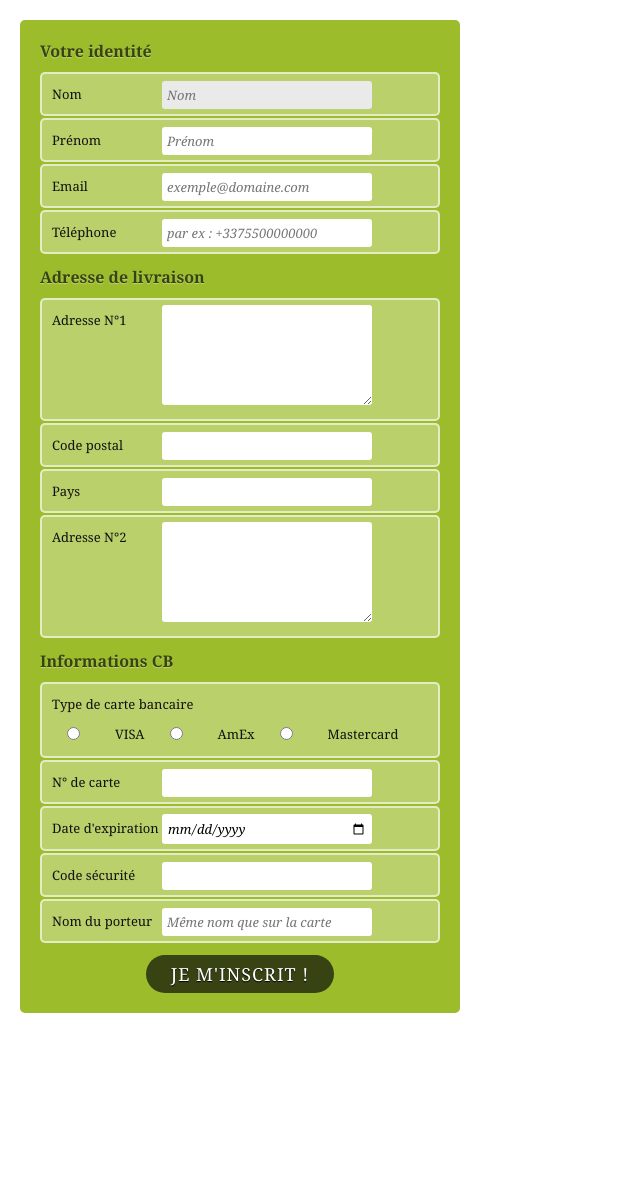
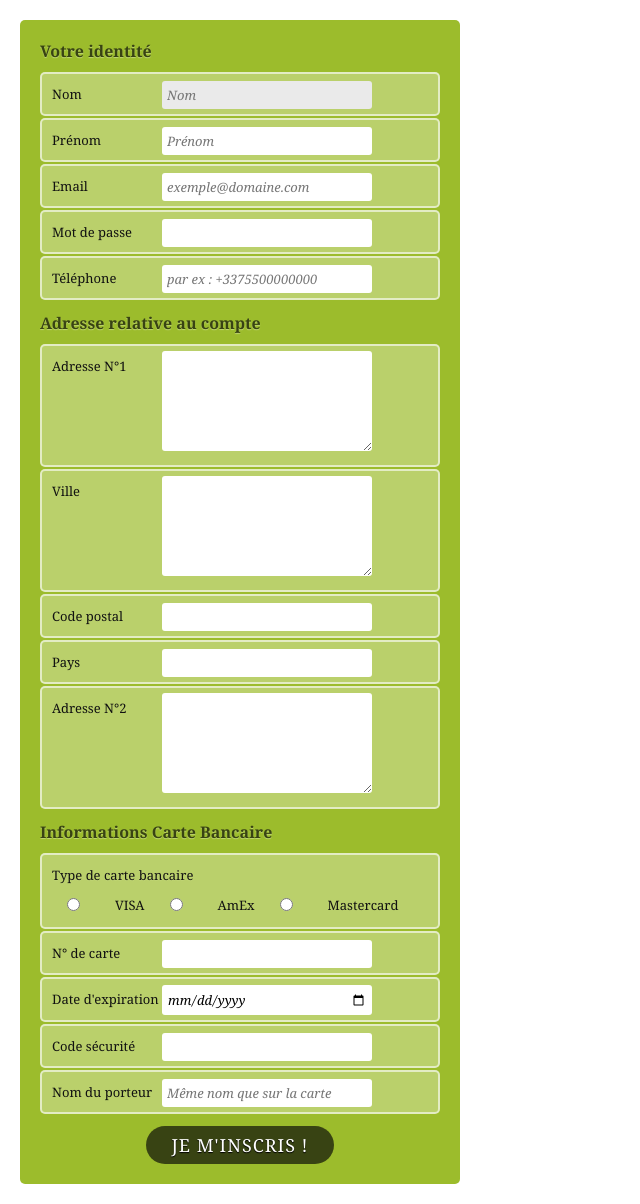
Before and after one commit to AlphaFantome/ECE-Market_Place, a PHP site: page /CreationCompte_Acheteur.html in a window 1280 px wide. Shown: the whole page, without its empty margins (0-640 px from the left). Before the commit the page ends 1013 px from the top, so only its background shows below. Run offline with PHP 8.4, Linux system fonts and the light colour scheme.

Commit message:
BDD inscription acheteur+formulaire+CSS Formulaire

```diff
--- a/CreationCompte_Acheteur.css
+++ b/CreationCompte_Acheteur.css
@@ -8,7 +8,7 @@ body {
   font-family: Georgia, "Times New Roman", Times, serif;
   padding: 20px;
 }
-form#paiement {
+form#inscription {
   background: #9cbc2c;
   -moz-border-radius: 5px;
   -webkit-border-radius: 5px;
@@ -16,14 +16,14 @@ form#paiement {
   padding: 20px;
   width: 400px;
 }
-form#paiement fieldset {
+form#inscription fieldset {
   border: none;
   margin-bottom: 10px;
 }
-form#paiement fieldset:last-of-type {
+form#inscription fieldset:last-of-type {
   margin-bottom: 0;
 }
-form#paiement legend {
+form#inscription legend {
   color: #384313;
   font-size: 16px;
   font-weight: bold;
@@ -31,13 +31,13 @@ form#paiement legend {
   text-shadow: 0 1px 1px #c0d576;
 }
 
-form#paiement fieldset fieldset legend {
+form#inscription fieldset fieldset legend {
   color: #111111;
   font-size: 13px;
   font-weight: normal;
   padding-bottom: 0;
 }
-form#paiement ol li {
+form#inscription ol li {
   background: #b9cf6a;
   background: rgba(255,255,255,.3);
   border-color: #e3ebc3;
@@ -52,27 +52,27 @@ form#paiement ol li {
   padding: 5px 10px;
   margin-bottom: 2px;
 }
-form#paiement ol ol li {
+form#inscription ol ol li {
   background: none;
   border: none;
   float: left;
 }
-form#paiement label {
+form#inscription label {
   float: left;
   font-size: 13px;
   width: 110px;
 }
-form#paiement fieldset fieldset label {
+form#inscription fieldset fieldset label {
   background:none no-repeat left 50%;
   line-height: 20px;
   padding: 0 0 0 30px;
   width: auto;
 }
-form#paiement fieldset fieldset label:hover {
+form#inscription fieldset fieldset label:hover {
   cursor: pointer;
 }
-form#paiement input:not([type=radio]),
-form#paiement textarea {
+form#inscription input:not([type=radio]),
+form#inscription textarea {
   background: #ffffff;
   border: none;
   -moz-border-radius: 3px;
@@ -84,15 +84,15 @@ form#paiement textarea {
   padding: 5px;
   width: 200px;
 }
-form#paiement input:not([type=submit]):focus,
-form#paiement textarea:focus {
+form#inscription input:not([type=submit]):focus,
+form#inscription textarea:focus {
   background: #eaeaea;
 }
-form#paiement input[type=radio] {
+form#inscription input[type=radio] {
   float: left;
   margin-right: 5px;
 }
-form#paiement button {
+form#inscription button {
   background: #384313;
   border: none;
   -moz-border-radius: 20px;
@@ -108,7 +108,7 @@ form#paiement button {
   text-shadow: 0 1px 1px #000000;
   text-transform: uppercase;
 }
-form#paiement button:hover {
+form#inscription button:hover {
   background: #1e2506;
   cursor: pointer;
 }
--- a/CreationCompte_Acheteur.html
+++ b/CreationCompte_Acheteur.html
@@ -3,10 +3,10 @@
 <head>
 	<meta charset="UTF-8">
 	<link href="CreationCompte_Acheteur.css" rel="stylesheet" type="text/css" />
-	<title>Création Compte Acheteur</title>
+	<title>Création Compte</title>
 </head>
 <body>
-<form id=paiement action="CreationCompte_Acheteur.php" method="POST">
+<form id=inscription action="Cree_Compte.php" method="POST">
   <fieldset>
     <legend>Votre identité</legend>
 
@@ -24,6 +24,10 @@
         <input id=email name=email type=email placeholder="exemple@domaine.com" required>
       </li>
       <li>
+        <label for=PassWord>Mot de passe</label>
+        <input id=PassWord name=PassWord type=PassWord required>
+      </li>
+      <li>
         <label for=telephone>Téléphone</label>
         <input id=telephone name=telephone type=tel placeholder="par ex&nbsp;: +3375500000000" required>
       </li>
@@ -31,11 +35,15 @@
   </fieldset>
 
   <fieldset>
-    <legend>Adresse de livraison</legend>
+    <legend>Adresse relative au compte</legend>
       <ol>
         <li>
           <label for=adresse>Adresse N°1</label>
           <textarea id=adresse name=adresse rows=5 required></textarea>
+        </li>
+        <li>
+          <label for=adresse>Ville</label>
+          <textarea id=ville name=ville rows=5 required></textarea>
         </li>
         <li>
           <label for=codepostal>Code postal</label>
@@ -47,12 +55,12 @@
         </li>
         <li>
           <label for=adresse>Adresse N°2</label>
-          <textarea id=adresse2 name=adresse2 rows=5></textarea>
+          <textarea id=adressefact name=adressefact rows=5></textarea>
         </li>
       </ol>
     </fieldset>
   <fieldset>
-    <legend>Informations CB</legend>
+    <legend>Informations Carte Bancaire</legend>
     <ol>
       <li>
         <fieldset>
@@ -93,7 +101,7 @@
   </fieldset>
 
   <fieldset>
-    <button type=submit>Je m'inscrit !</button>
+    <button type=submit name="inscription">Je m'inscris !</button>
   </fieldset>
 </form>
 </body>
```
Also changed, not shown: CreationCompte_Acheteur.php (+30 -36 lines), Cree_Compte.php (added, +256 -0 lines).
